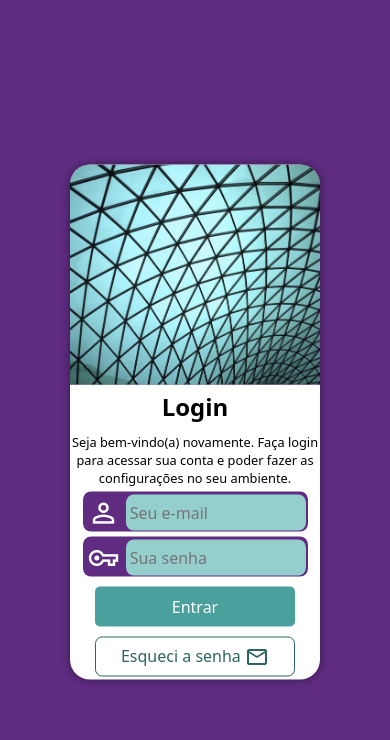
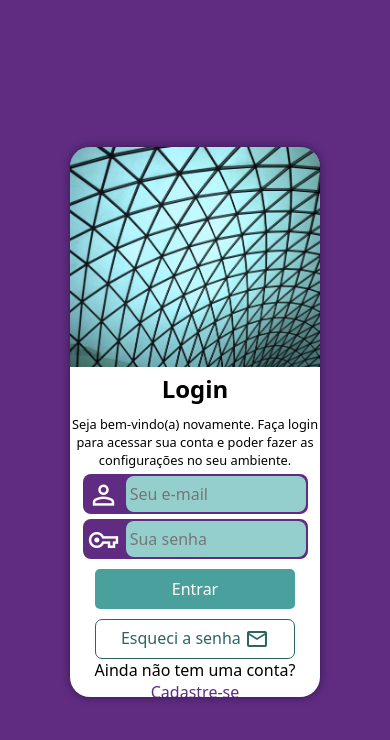
Before and after one commit to Baxtoos/projeto-login, a plain HTML site: page index.html in a window 390 px wide. Drawn offline with nearby package versions, Linux system fonts and the light colour scheme.

Commit message:
nova feature

```diff
--- a/estilos/media-query.css
+++ b/estilos/media-query.css
@@ -13,7 +13,7 @@
 
   section#login {
     width: 80vw;
-    height: 300px;
+    height: 330px;
   }
 
   section#login > div#imagem {
@@ -43,7 +43,7 @@
   }
 
   div.campo > input {
-    transform: translate(3px, -10px);
+    transform: translate(3px, -11px);
   }
 }
 
@@ -88,6 +88,6 @@
 
   div.campo > input {
     width: 89%;
-    transform: translate(-1px, -10px);
+    transform: translate(-1px, -11px);
   }
 }
--- a/estilos/style.css
+++ b/estilos/style.css
@@ -38,7 +38,7 @@ section#login {
 
   background-color: white;
   width: 250px;
-  height: 515px;
+  height: 550px;
   border-radius: 20px;
   box-shadow: 0px 0px 10px rgba(0, 0, 0, 0.45);
 
@@ -99,7 +99,7 @@ div.campo > input {
   border: 0px;
   border-radius: 8px;
   padding: 4px;
-  transform: translate(-1px ,-10px);
+  transform: translate(-1px ,-11px);
 }
 
 div.campo > input:focus-within {
@@ -146,3 +146,14 @@ form > a.botao > span {
 
   transform: translateY(7px);
 }
+
+p#cadastro {
+  text-align: center;
+}
+
+p#cadastro > a{
+  display: block;
+  text-decoration: none;
+  color:var(--lilas);
+  font-size: 1em;
+}
--- a/index.html
+++ b/index.html
@@ -55,7 +55,8 @@
             <a class="botao" href="esqueci.html"
               >Esqueci a senha
               <span class="material-symbols-outlined">mail</span></a
-            >
+              >
+              <p id="cadastro">Ainda não tem uma conta? <a href="cadastro.html">Cadastre-se</a></p>
           </form>
         </div>
       </section>
```
